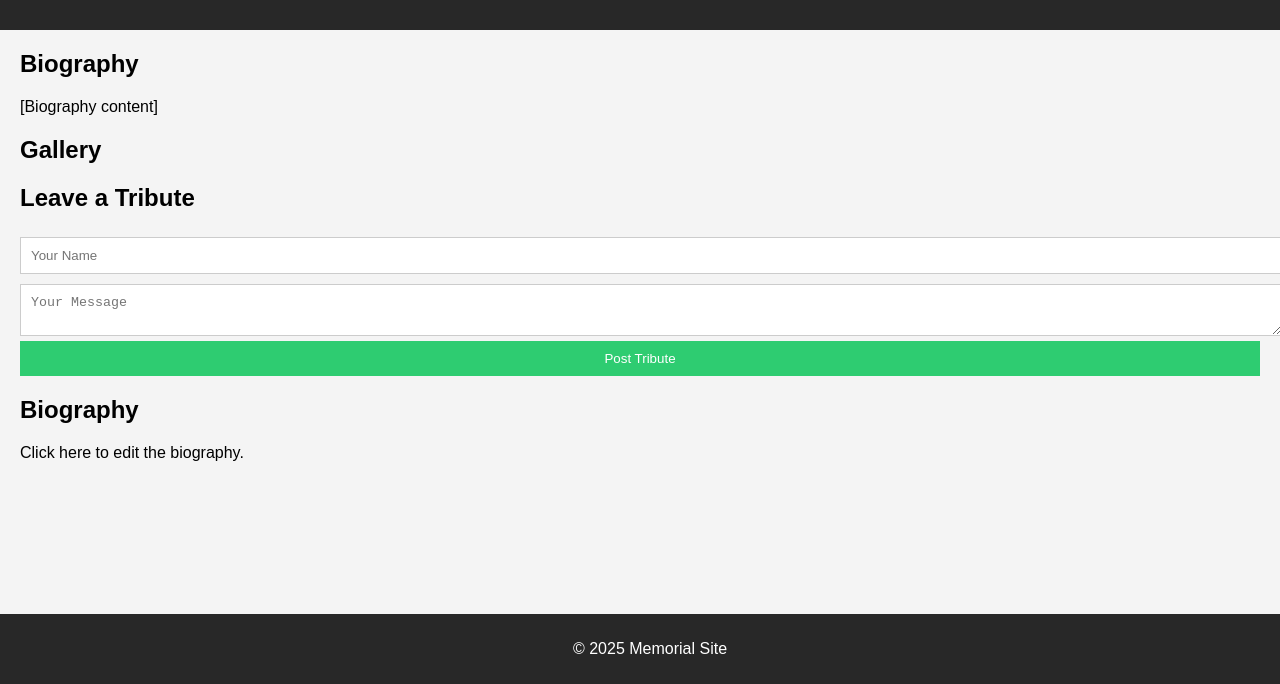
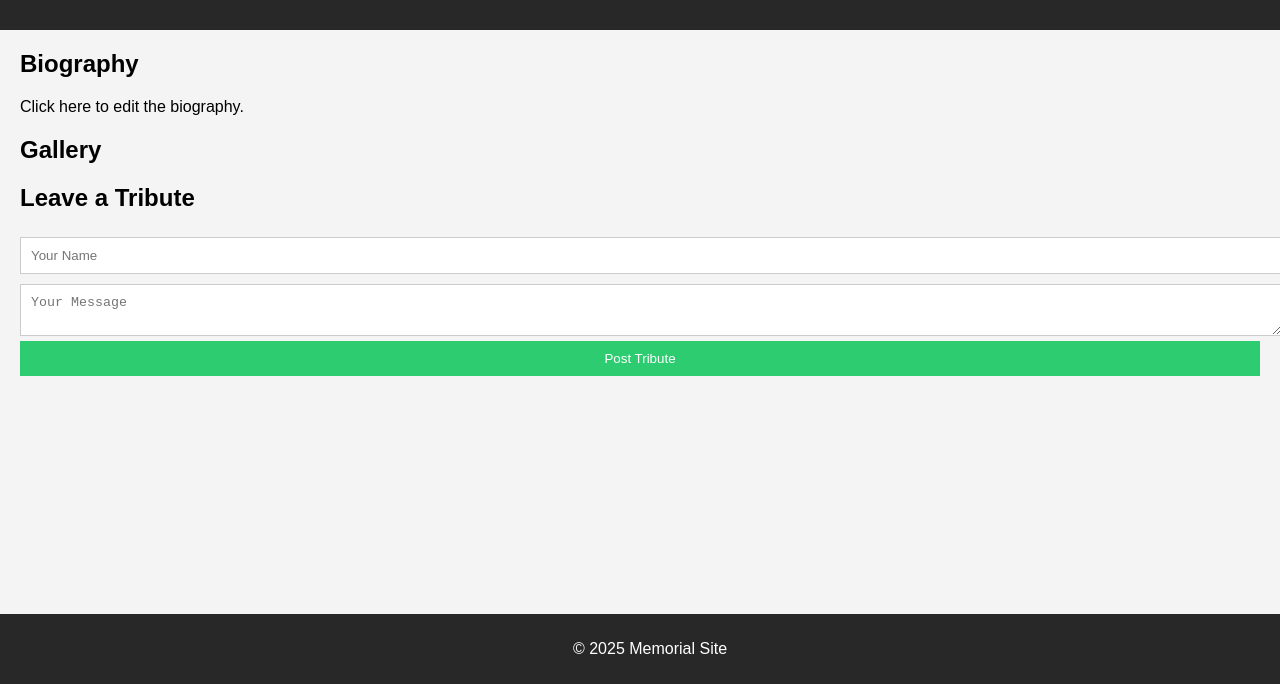
Before and after one commit to CodyT1211/ghini, a plain HTML site: page index.html in a window 1280 px wide. Shown: the part 116-800 px from the top of the page. Drawn offline with Linux system fonts and the light colour scheme.

Commit message:
Add files via upload

```diff
--- a/index.html
+++ b/index.html
@@ -19,9 +19,11 @@
     </header>
 
     <section id="biography">
-        <h2>Biography</h2>
-        <p>[Biography content]</p>
-    </section>
+    <h2>Biography</h2>
+    <div id="bio-content" contenteditable="true">
+        <p>Click here to edit the biography.</p>
+    </div>
+</section>
 
     <section id="gallery">
         <h2>Gallery</h2>
@@ -52,9 +54,3 @@
     <script src="app.js"></script>
 </body>
 </html>
-<section id="biography">
-    <h2>Biography</h2>
-    <div id="bio-content" contenteditable="true">
-        <p>Click here to edit the biography.</p>
-    </div>
-</section>
```
